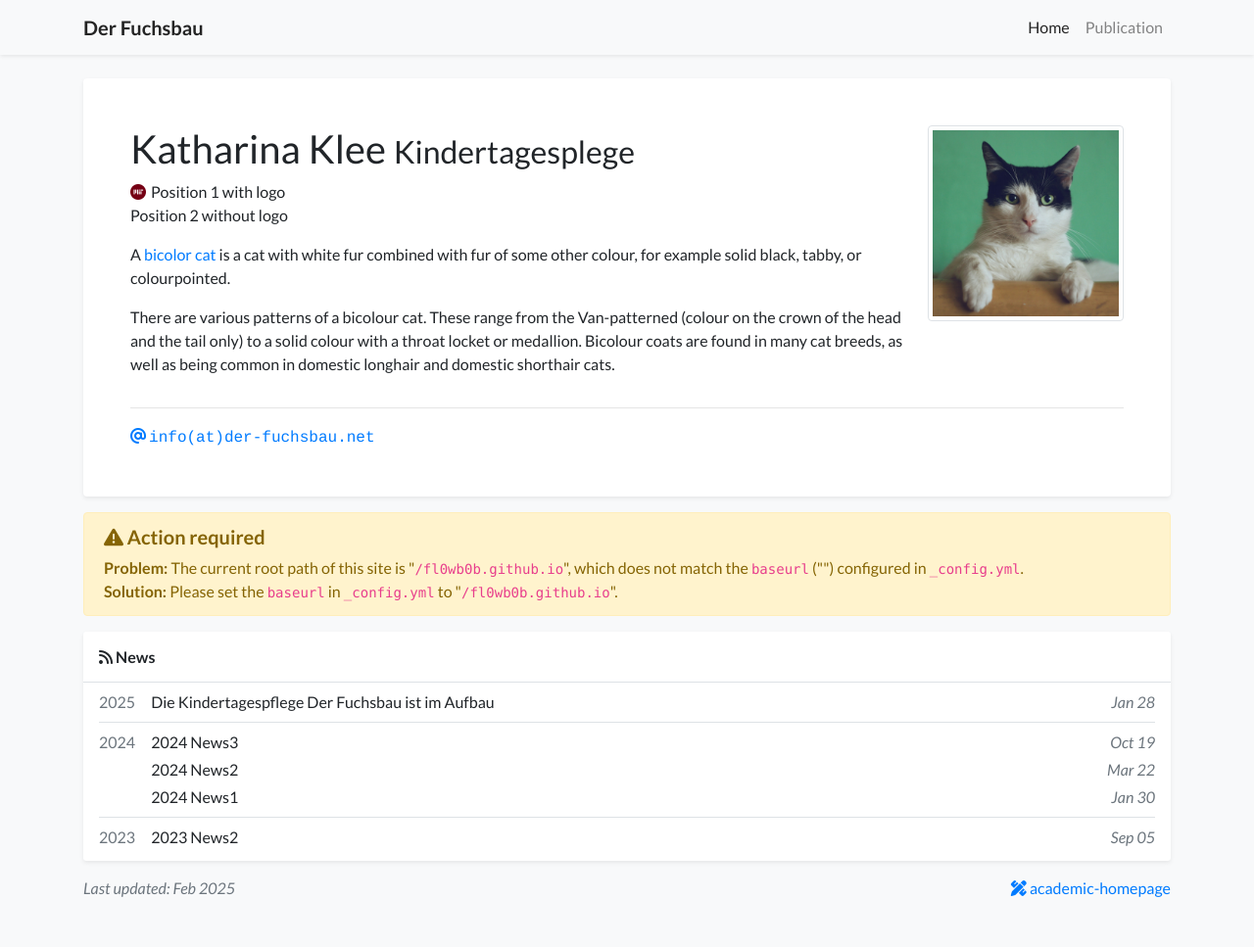
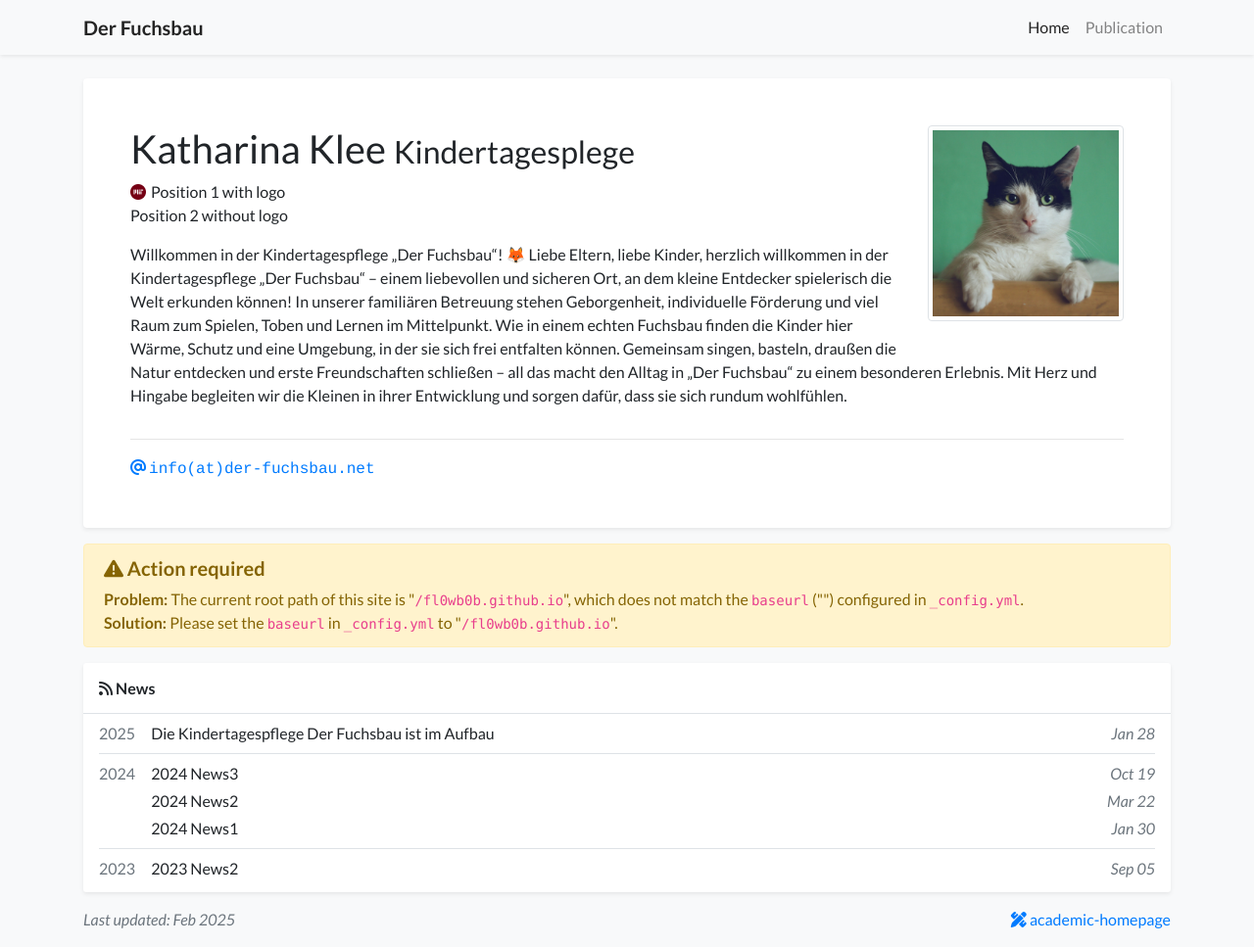
Before and after one commit to fl0wb0b/fl0wb0b.github.io, a Jekyll site: the page built from index.html, in a window 1280 px wide and 967 px high. Shown: the whole window at 98% size. Built offline with Jekyll 4.4.1, drawn with Linux system fonts in a browser that asks for light colours; nearby versions of some CDN libraries; a style sheet for code colours, icons or effects is not loaded.

Commit message:
Update profile.yml

```diff
--- a/_data/profile.yml
+++ b/_data/profile.yml
@@ -22,12 +22,13 @@ email: "info@der-fuchsbau.net"
 short_bio_text_justify: false
 short_bio: >-
   <p>
-    A <a href="https://en.wikipedia.org/wiki/Bicolor_cat" target="_blank">bicolor cat</a> is a cat with white fur combined with fur of some other colour, for example solid black, tabby, or colourpointed.
-  </p>
-  <p>
-    There are various patterns of a bicolour cat. These range from the Van-patterned (colour on the crown of the head
-    and the tail only) to a solid colour with a throat locket or medallion. Bicolour coats are found in many cat breeds,
-    as well as being common in domestic longhair and domestic shorthair cats.
+    Willkommen in der Kindertagespflege „Der Fuchsbau“! 🦊
+    Liebe Eltern, liebe Kinder,
+
+    herzlich willkommen in der Kindertagespflege „Der Fuchsbau“ – einem liebevollen und sicheren Ort, an dem kleine Entdecker spielerisch die Welt erkunden können!
+    In unserer familiären Betreuung stehen Geborgenheit, individuelle Förderung und viel Raum zum Spielen, Toben und Lernen im Mittelpunkt.
+    Wie in einem echten Fuchsbau finden die Kinder hier Wärme, Schutz und eine Umgebung, in der sie sich frei entfalten können.
+    Gemeinsam singen, basteln, draußen die Natur entdecken und erste Freundschaften schließen – all das macht den Alltag in „Der Fuchsbau“ zu einem besonderen Erlebnis. Mit Herz und Hingabe begleiten wir die Kleinen in ihrer Entwicklung und sorgen dafür, dass sie sich rundum wohlfühlen.
   </p>
 
 portrait_url: /assets/images/photos/portrait.jpg
```
